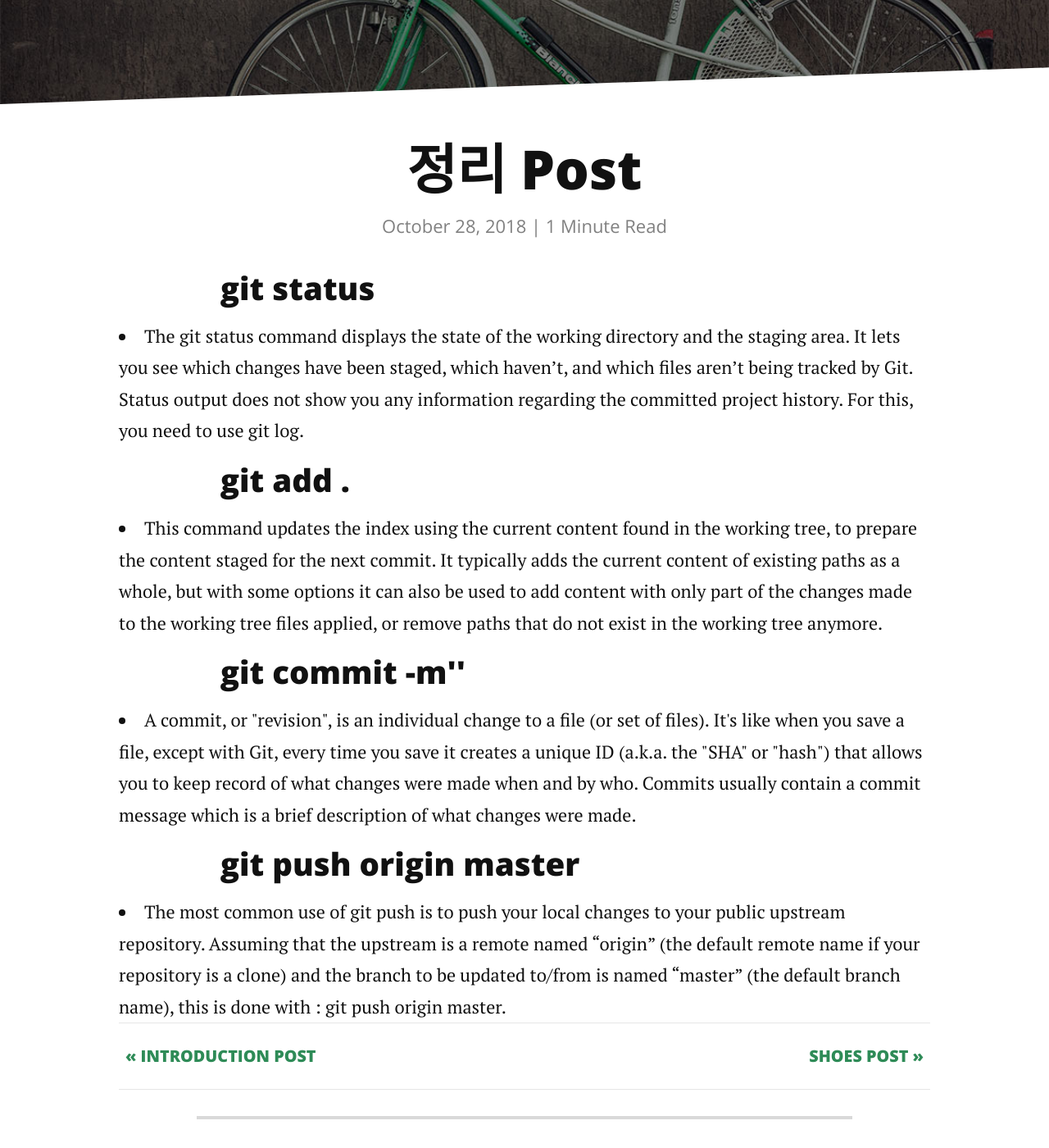
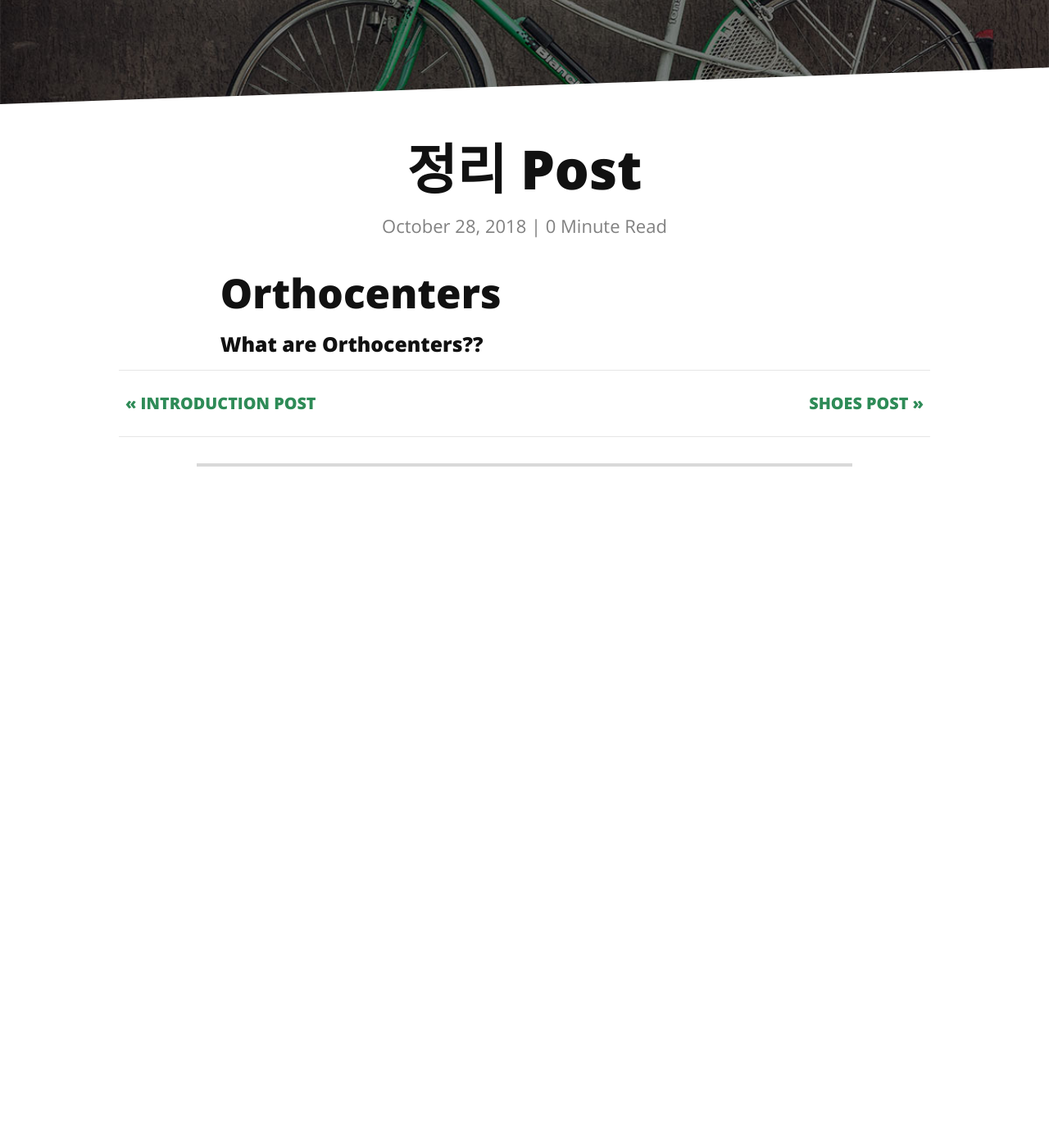
Before and after one commit to dongie416/dongie416.github.io, a Jekyll site: the page built from _posts/2018-10-28-정리-post.markdown, in a window 1280 px wide and 1400 px high, scrolled down 191 px. Shown: the whole window at 82% size. Built offline with Jekyll 4.4.1, drawn with Linux system fonts in a browser that asks for light colours; nearby versions of some CDN libraries; our own code applies the rules of GitHub Pages for plain Markdown files; after the commit the page ends 900 px from its top, so only the background shows below that.

Commit message:
commitsecond

```diff
--- a/_posts/2018-10-28-정리-post.markdown
+++ b/_posts/2018-10-28-정리-post.markdown
@@ -1,11 +1,2 @@
-<h3> git status </h3>
-  <li> The git status command displays the state of the working directory and the staging area. It lets you see which changes have been staged, which haven’t, and which files aren’t being tracked by Git. Status output does not show you any information regarding the committed project history. For this, you need to use git log. </li>
-
-<h3> git add . </h3>
-  <li> This command updates the index using the current content found in the working tree, to prepare the content staged for the next commit. It typically adds the current content of existing paths as a whole, but with some options it can also be used to add content with only part of the changes made to the working tree files applied, or remove paths that do not exist in the working tree anymore. </li>
-
-<h3> git commit -m'' </h3>
-  <li> A commit, or "revision", is an individual change to a file (or set of files). It's like when you save a file, except with Git, every time you save it creates a unique ID (a.k.a. the "SHA" or "hash") that allows you to keep record of what changes were made when and by who. Commits usually contain a commit message which is a brief description of what changes were made. </li>
-
-<h3> git push origin master </h3>
-  <li> The most common use of git push is to push your local changes to your public upstream repository. Assuming that the upstream is a remote named “origin” (the default remote name if your repository is a clone) and the branch to be updated to/from is named “master” (the default branch name), this is done with : git push origin master. </li>
+<h2> Orthocenters </h2>
+<h4> What are Orthocenters?? </h4>
```
